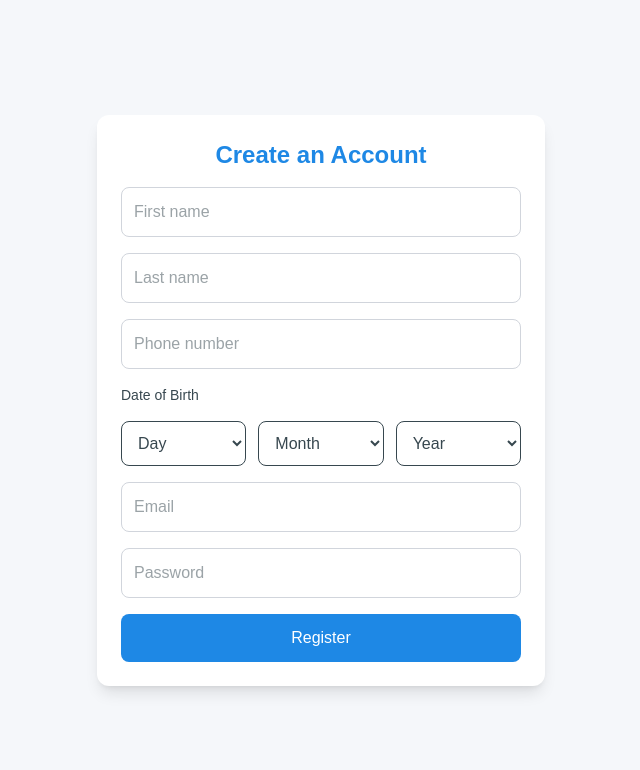
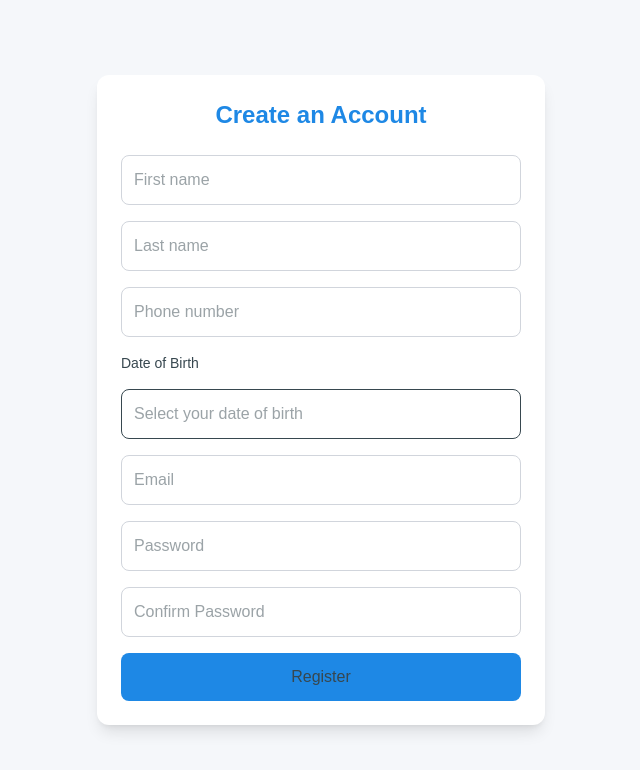
Before and after one commit to ehis-io/chat-assistan-frontend, a Next.js app: page /register in a window 1280 px wide. Shown: the top 770 px of the page, without its empty margins (319-959 px from the left). Built offline with nearby package versions, Linux system fonts and the light colour scheme.

Commit message:
clean up

```diff
--- a/app/register/page.tsx
+++ b/app/register/page.tsx
@@ -1,36 +1,36 @@
 "use client";
 
 import { useState } from "react";
-import Form from "next/form";
+import DatePicker from "react-datepicker";
+import "react-datepicker/dist/react-datepicker.css";
 
 export default function Register() {
-  const [day, setDay] = useState("");
-  const [month, setMonth] = useState("");
-  const [year, setYear] = useState("");
+  const [selectedDate, setSelectedDate] = useState<Date | null>(null);
 
-  function formatDOB() {
-    if (!day || !month || !year) return "";
-    const paddedDay = day.toString().padStart(2, "0");
-    const paddedMonth = month.toString().padStart(2, "0");
-    return `${year}-${paddedMonth}-${paddedDay}`;
+  function formatDOB(date: Date | null) {
+    if (!date) return "";
+    const day = String(date.getDate()).padStart(2, "0");
+    const month = String(date.getMonth() + 1).padStart(2, "0");
+    const year = date.getFullYear();
+    return `${year}-${month}-${day}`;
   }
 
   return (
     <div className="flex justify-center items-center min-h-screen bg-[var(--background-color)]">
       <main className="w-full max-w-md bg-[var(--foreground-color)] shadow-lg p-6 rounded-xl">
 
-        <h2 className="text-2xl font-semibold text-[var(--primary-color)] mb-4 text-center">
+        <h2 className="text-2xl font-semibold text-[var(--primary-color)] mb-6 text-center">
           Create an Account
         </h2>
 
-        <Form action="/api/register" className="flex flex-col gap-4">
+        <form action="/api/register" method="POST" className="flex flex-col gap-4">
 
           <input
             type="text"
             name="firstName"
             placeholder="First name"
             required
-            className="p-3 rounded-lg border  text-[var(--text-color)] border-gray-300"
+            className="p-3 rounded-lg border text-[var(--text-color)] border-gray-300"
           />
 
           <input
@@ -49,84 +49,32 @@ export default function Register() {
             className="p-3 rounded-lg border text-[var(--text-color)] border-gray-300"
           />
 
-          {/* DOB */}
+          {/* Date of Birth */}
           <label className="text-sm font-medium text-[var(--text-muted)]">
             Date of Birth
           </label>
 
-          <div className="flex gap-3">
-
-            {/* Day */}
-            <select
-              name="day"
-              required
-              value={day}
-              onChange={(e) => setDay(e.target.value)}
-              className="p-3 border text-[var(--text-color)] rounded-lg w-1/3"
-            >
-              <option value="">Day</option>
-              {Array.from({ length: 31 }, (_, i) => i + 1).map((d) => (
-                <option key={d} value={d}>
-                  {d}
-                </option>
-              ))}
-            </select>
-
-            {/* Month */}
-            <select
-              name="month"
-              required
-              value={month}
-              onChange={(e) => setMonth(e.target.value)}
-              className="p-3 border text-[var(--text-color)] rounded-lg w-1/3"
-            >
-              <option value="">Month</option>
-              {[
-                "January",
-                "February",
-                "March",
-                "April",
-                "May",
-                "June",
-                "July",
-                "August",
-                "September",
-                "October",
-                "November",
-                "December",
-              ].map((m, i) => (
-                <option key={i} value={i + 1}>
-                  {m}
-                </option>
-              ))}
-            </select>
-
-            {/* Year */}
-            <select
-              name="year"
-              required
-              value={year}
-              onChange={(e) => setYear(e.target.value)}
-              className="p-3 border text-[var(--text-color)] rounded-lg w-1/3"
-            >
-              <option value="">Year</option>
-              {Array.from({ length: 100 }, (_, i) => 2025 - i).map((y) => (
-                <option key={y} value={y}>
-                  {y}
-                </option>
-              ))}
-            </select>
-          </div>
+          <DatePicker
+            selected={selectedDate}
+            onChange={date => setSelectedDate(date)}
+            dateFormat="yyyy-MM-dd"
+            placeholderText="Select your date of birth"
+            className="w-full p-3 border text-[var(--text-color)] rounded-lg bg-[var(--foreground-color)] focus:outline-none focus:ring-2 focus:ring-[var(--primary-color)]"
+            maxDate={new Date()}
+            showMonthDropdown
+            showYearDropdown
+            dropdownMode="select"
+          />
 
           {/* Hidden input to send formatted DOB */}
-          <input type="hidden" name="dob" value={formatDOB()} />
+          <input type="hidden" name="dob" value={formatDOB(selectedDate)} />
 
           <input
             type="email"
             name="email"
             placeholder="Email"
             required
-            className="p-3 rounded-lg border  text-[var(--text-color)] border-gray-300"
+            className="p-3 rounded-lg border text-[var(--text-color)] border-gray-300"
           />
 
           <input
@@ -134,16 +82,24 @@ export default function Register() {
             name="password"
             placeholder="Password"
             required
-            className="p-3 rounded-lg border  text-[var(--text-color)] border-gray-300"
+            className="p-3 rounded-lg border text-[var(--text-color)] border-gray-300"
+          />
+
+          <input
+            type="password"
+            name="confirmPassword"
+            placeholder="Confirm Password"
+            required
+            className="p-3 rounded-lg border text-[var(--text-color)] border-gray-300"
           />
 
           <button
             type="submit"
-            className="p-3 rounded-lg bg-[var(--primary-color)] text-white font-medium hover:opacity-90 transition"
+            className="p-3 rounded-lg bg-[var(--primary-color)] text-[var(--text-color)] font-medium hover:opacity-90 transition"
           >
             Register
           </button>
-        </Form>
+        </form>
       </main>
     </div>
   );
--- a/package.json
+++ b/package.json
@@ -11,6 +11,7 @@
   "dependencies": {
     "next": "16.0.4",
     "react": "19.2.0",
+    "react-datepicker": "^8.10.0",
     "react-dom": "19.2.0"
   },
   "devDependencies": {
```
Also changed, not shown: 1 other file (tests, documents, lock files or other folders).
